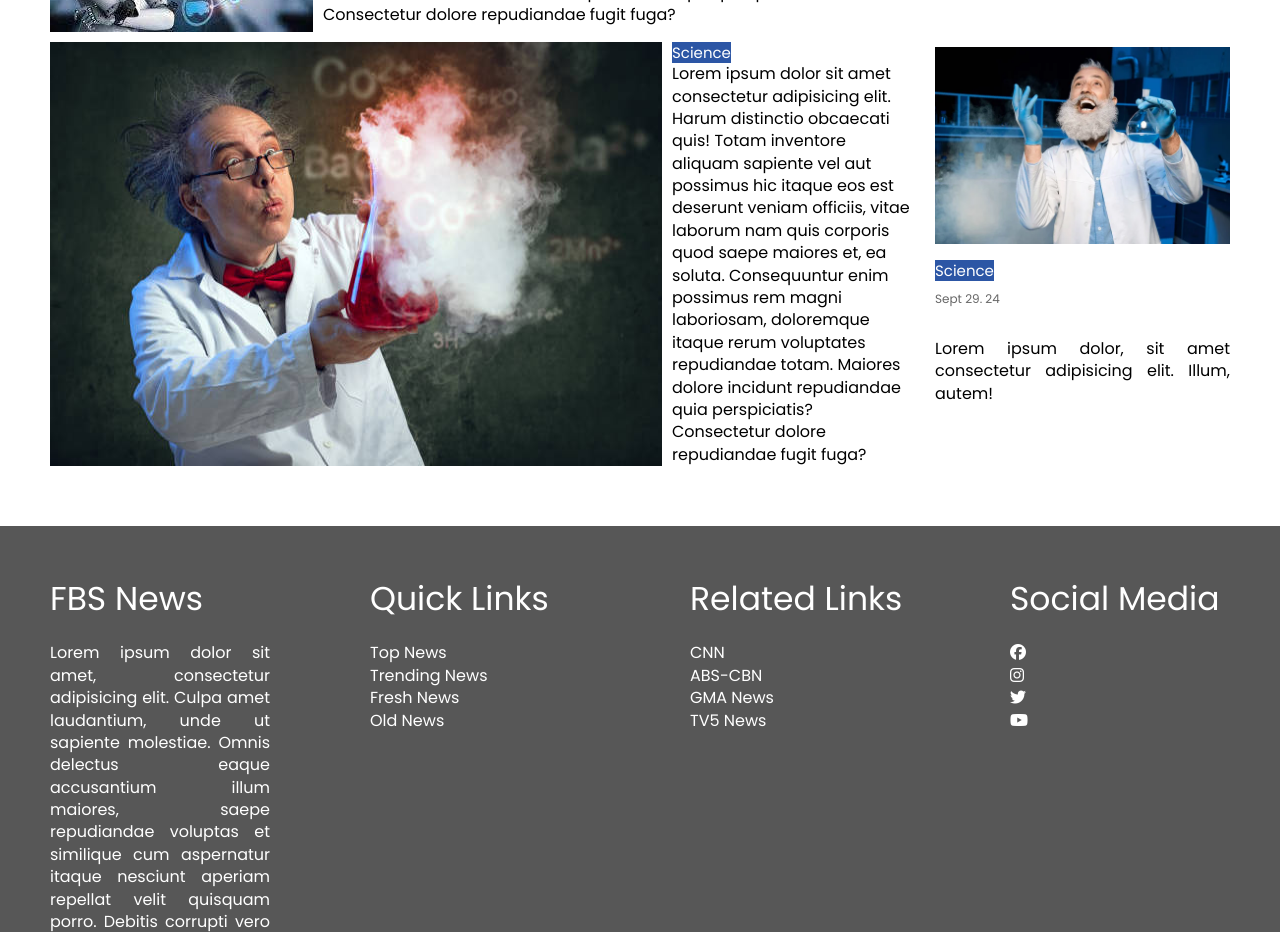
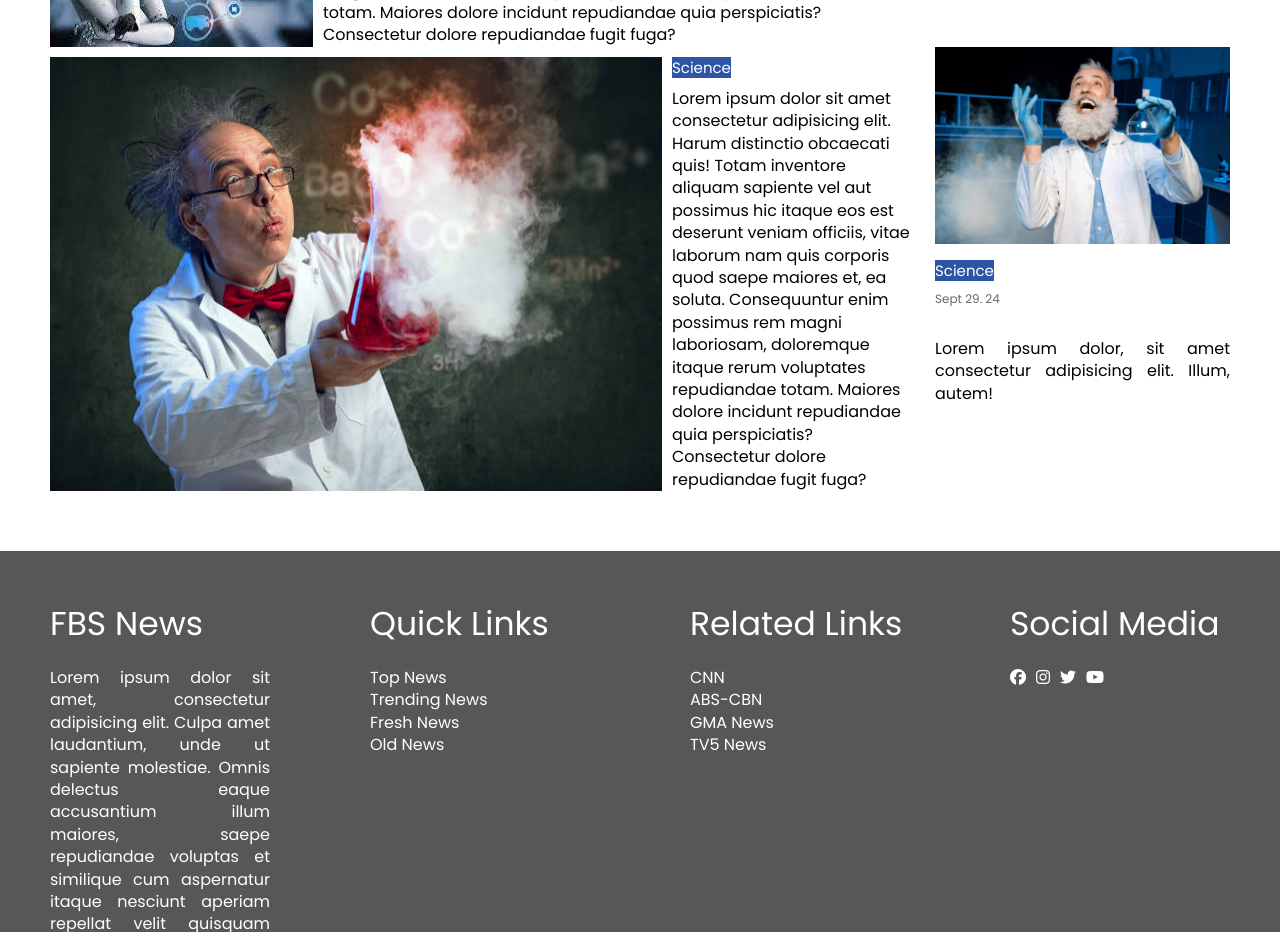
Before and after one commit to Rundyson/GRID, a plain HTML site: page GRID/index.html in a window 1280 px wide. Shown: the part 3973-4905 px from the top of the page. Drawn offline with Linux system fonts and the light colour scheme.

Commit message:
second commmit

```diff
--- a/GRID/style.css
+++ b/GRID/style.css
@@ -505,6 +505,9 @@ img {
   align-items: baseline;
   font-family: var(--poppins);
 }
+.oldNews--card1--details p {
+  padding-top: 1rem;
+}
 .oldNews--card2--details {
   display: flex;
   flex-direction: column;
@@ -557,6 +560,7 @@ img {
   margin-bottom: 2rem;
 }
 
+
 /* REUSABLE */
 .colorRed {
   justify-content: space-between;
@@ -594,6 +598,10 @@ img {
   border-bottom: 2px solid rgba(0, 0, 0, 0.178);
   margin-bottom: 3rem;
 }
+.social{
+  display: flex;
+  gap: 1rem;
+}
 .social li a {
   color: white;
 }
```
